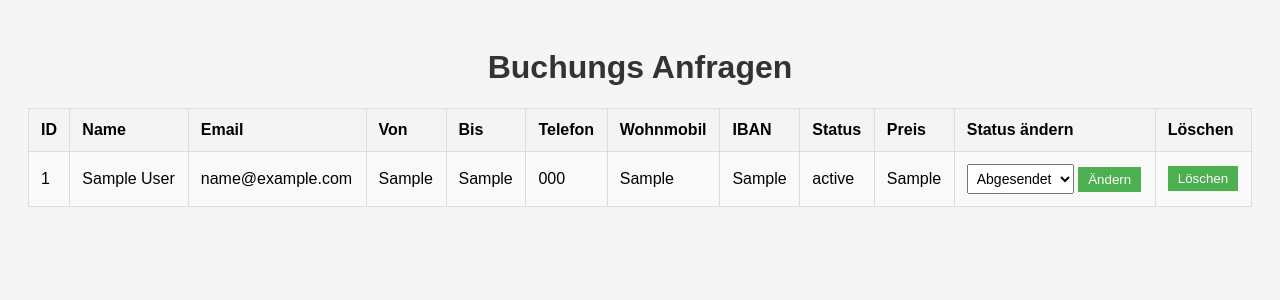
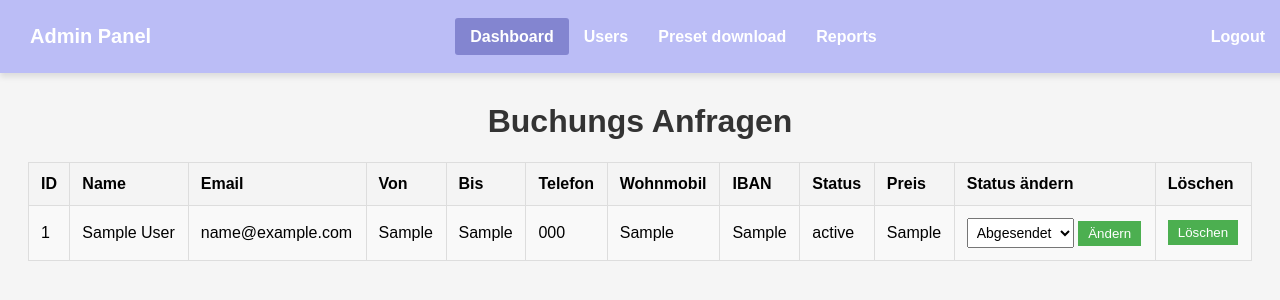
Before and after one commit to Redstonekey/MeinekleineFreiheit, a Flask app: page /admin in a window 1280 px wide. Shown: the top 300 px of the page. Run offline with Flask 3, Linux system fonts and the light colour scheme; the visitor is signed in with stand-in values (Sample User, id 1); tables that the repository leaves empty hold one stand-in row (values such as "Sample post").

Commit message:
add data structure, PDF writing preview, new UI for Admin Pannel and presets for admin

```diff
--- a/main.py
+++ b/main.py
@@ -6,6 +6,8 @@ from datetime import datetime, timedelta
 from email.mime.multipart import MIMEMultipart
 from email.mime.text import MIMEText
 
+
+import pdfplumber
 import pytz
 from flask import (
     Flask,
@@ -16,10 +18,17 @@ from flask import (
     send_file,
     session,
     url_for,
+    blueprints
 )
+from fpdf import FPDF
 from itsdangerous import BadTimeSignature, SignatureExpired, URLSafeTimedSerializer
 
+
+
 app = Flask(__name__)
+from routes.admin import admin_route
+app.register_blueprint(admin_route)
+
 
 app.permanent_session_lifetime = timedelta(minutes=120)
 # Logger konfigurieren
@@ -43,8 +52,35 @@ s = URLSafeTimedSerializer(app.secret_key)
 
 
 
+
+def replace_pdf(input_pdf, output_pdf, replacements):
+    pdf = FPDF()
+    pdf.set_auto_page_break(auto=True, margin=15)
+    # Set UTF-8 encoding for FPDF
+    pdf.set_font('Arial', size=12, style='B',)
+    pdf.add_page()
+
+    with pdfplumber.open(input_pdf) as pdf_reader:
+        for page in pdf_reader.pages:
+            text = page.extract_text()
+            for placeholder, value in replacements.items():
+                # Encode the values before replacing
+                value = value.encode('utf-8')
+                text = text.replace(placeholder, value)
+            # Encode the entire text before passing it to FPDF
+            text = text.encode('utf-8')
+            pdf.set_font("Arial", size=12)
+            pdf.multi_cell(0, 10, text)
+
+    # Output the new PDF
+    pdf.output(output_pdf, 'F')
+
+
+
+
 def generate_confirmation_token(email):
     return s.dumps(email, salt='email-confirm')
+
 
 # Verifikationstoken bestätigen
 def confirm_token(token, expiration=3600):
@@ -55,6 +91,7 @@ def confirm_token(token, expiration=3600):
     except BadTimeSignature:
         return False  # Falscher Token
     return email
+
 
 def send_email(receiver_email, subject, message_body):
     sender_email = 'manfred-eckl@web.de'
@@ -87,12 +124,7 @@ def send_email(receiver_email, subject, message_body):
         print(f"Fehler beim Senden der E-Mail: {e}")
 
 
-
-
 # Beispielwerte für den Aufruf der Funktion
-
-
-
 
 
 # Database setup
@@ -121,7 +153,6 @@ def init_db():
         conn.close()
 
 
-
 @app.route('/test/date-submit', methods=['POST', 'GET'])
 def test_date_submit():
     print("\033[1m" + "\033[31m" + "submit startet" + "\033[0m" + "\033[0m")
@@ -133,6 +164,30 @@ def test_date_submit():
 @app.route('/test/date')
 def test_date():
     return render_template('/test/date.html')
+
+@app.route('/test/pdf', methods=['POST','GET'])
+def test_pdf_render():
+
+    return render_template('/test/pdf_data.html')
+
+@app.route('/test/pdf_submit', methods=['POST','GET'])
+def test_pdf_render_submit():
+    name = request.form['name']
+    email = request.form['email']
+    von = request.form['von']
+    bis = request.form['bis']
+    preis = request.form['preis']
+    replacements = {
+        "{{name}}": name,
+        "{{email}}": email,
+        "{{von}}": von,
+        "{{bis}}": bis,
+        "{{preis}}": preis,
+    }
+
+    replace_pdf("template.pdf", "output.pdf", replacements)
+    path = "output.pdf"
+    return send_file(path, as_attachment=True)
 
 
 @app.route('/wohnmobile')
@@ -200,8 +255,8 @@ def submit():
         'Eine Bestätigungs-E-Mail wurde gesendet. Bitte überprüfen Sie Ihr Postfach.'
     )
 
+    return redirect(url_for('buchen'))
 
-    return redirect(url_for('buchen'))
 
 @app.route('/confirm/<token>')
 def confirm_email(token):
@@ -213,20 +268,19 @@ def confirm_email(token):
 
     conn = sqlite3.connect('data.db')
     c = conn.cursor()
-    c.execute("SELECT id FROM users WHERE email = ?", (email,))
+    c.execute("SELECT id FROM users WHERE email = ?", (email, ))
     user = c.fetchone()
     if user:
-        c.execute("UPDATE users SET status = 'bestätigt' WHERE email = ?", (email,))
+        c.execute("UPDATE users SET status = 'bestätigt' WHERE email = ?",
+                  (email, ))
         conn.commit()
         flash('Ihre E-Mail-Adresse wurde bestätigt. Vielen Dank!', 'success')
     else:
         flash('Die E-Mail-Adresse konnte nicht bestätigt werden.', 'danger')
 
-
-
     if user:
 
-        c.execute("SELECT * FROM users WHERE email = ?", (email,))
+        c.execute("SELECT * FROM users WHERE email = ?", (email, ))
         data_user = c.fetchone()
         # Daten aus der Datenbank extrahieren
         user_id, name, email, von, bis, date, von1, bis1, telephone, wohnmobil, iban, status = data_user
@@ -234,8 +288,7 @@ def confirm_email(token):
         c.execute(
             """INSERT INTO users (
                 status
-            ) VALUES (?)""",
-            ((status)))
+            ) VALUES (?)""", ((status)))
         conn.commit()
 
         # Aktuelles Jahr für die E-Mail erstellen
@@ -256,14 +309,12 @@ def confirm_email(token):
             'Danke fuer Ihre Anfrage!\n'
             'Wir werden uns innerhalb von 48 Stunden bei Ihnen melden! \n\n'
             f'Ihr Team von Meine kleine Freiheit \n'
-            f'(c) {current_year} Meine kleine Freiheit \n'
-        )
+            f'(c) {current_year} Meine kleine Freiheit \n')
 
         # E-Mail senden
         send_email(receiver_email, subject, message_body)
-        print('debug: ' + receiver_email + subject )
+        print('debug: ' + receiver_email + subject)
     conn.close()
-
 
     return redirect(url_for('index'))
 
@@ -345,7 +396,6 @@ def auth_bank_submit():
         return redirect(url_for('auth_bank'))
 
 
-
 @app.route('/change_status', methods=['POST'])
 def change_status():
     if 'admin' in session:
@@ -355,117 +405,16 @@ def change_status():
         # Connect to the database and update the user's status
         conn = sqlite3.connect('data.db')
         c = conn.cursor()
-        c.execute("UPDATE users SET status = ? WHERE id = ?", (new_status, user_id))
+        c.execute("UPDATE users SET status = ? WHERE id = ?",
+                  (new_status, user_id))
         conn.commit()
         conn.close()
 
-        return redirect(url_for('admin'))
+        return redirect(url_for('admin.admin'))
     else:
-        return redirect(url_for('admin'))
+        return redirect(url_for('admin.admin'))
 
 
-@app.route('/logout')
-def logout():
-    session.pop('admin', None)  # Admin-Status aus der Session entfernen
-    return redirect(url_for('admin'))
-
-
-@app.route('/admin', methods=['GET', 'POST'])
-def admin():
-    # Prüfe, ob der Benutzer bereits authentifiziert ist
-    if 'admin' in session:
-        conn = sqlite3.connect('data.db')
-        c = conn.cursor()
-        c.execute("SELECT * FROM users ORDER BY status")
-        users = c.fetchall()
-        conn.close()
-
-        # Log-Datei einlesen
-        with open('admin_login.log', 'r') as file:
-            logs = file.readlines()
-
-        # Definiere die Mitteleuropäische Zeitzone
-        me_zone = pytz.timezone('Europe/Berlin')
-
-        # Holen Sie sich die aktuelle Zeit in dieser Zeitzone
-        me_time = datetime.now(me_zone)
-
-        # Logge die Zeit
-        logger.info('%s admin logged in',
-                    me_time.strftime('%Y-%m-%d %H:%M:%S'))
-        return render_template('admin/admin.html', users=users, logs=logs)
-
-    if request.method == 'POST':
-        password = request.form['password']
-        if password == 'test':  # Einfacher Passwortcheck
-            session['admin'] = True  # Setze Admin-Status in der Session
-            conn = sqlite3.connect('data.db')
-            c = conn.cursor()
-            c.execute("SELECT * FROM users ORDER BY status")
-            users = c.fetchall()
-            conn.close()
-
-            # Log-Datei einlesen
-            with open('admin_login.log', 'r') as file:
-                logs = file.readlines()
-
-            # Definiere die Mitteleuropäische Zeitzone
-            me_zone = pytz.timezone('Europe/Berlin')
-
-            # Holen Sie sich die aktuelle Zeit in dieser Zeitzone
-            me_time = datetime.now(me_zone)
-
-            # Logge die Zeit
-            logger.info('%s admin logged in',
-                        me_time.strftime('%Y-%m-%d %H:%M:%S'))
-            return render_template('admin/admin.html', users=users, logs=logs)
-        else:
-            me_zone = pytz.timezone('Europe/Berlin')
-
-            # Holen Sie sich die aktuelle Zeit in dieser Zeitzone
-            me_time = datetime.now(me_zone)
-            # Logge die Zeit
-            logger.info('%s admin failed to login',
-                        me_time.strftime('%Y-%m-%d %H:%M:%S'))
-
-            return render_template('admin/admin_login_fail.html')
-
-    return render_template('/admin/admin_login.html')  # Zeige Login-Formular
-
-
-@app.route('/delete_user', methods=['POST'])
-def delete_user():
-    if 'admin' in session:
-        user_id = request.form['user_id']  # ID aus dem Formular bekommen
-
-        conn = sqlite3.connect('data.db')
-        c = conn.cursor()
-
-        # Benutzer aus der Datenbank löschen
-        c.execute("DELETE FROM users WHERE id = ?", (user_id,))
-        conn.commit()
-        conn.close()
-        return redirect(url_for('admin'))
-    return redirect(url_for('admin'))  # Zurück zum Admin-Panel
-
-
-
-@app.route('/download/admin_log', methods=['POST', 'GET'])
-def download_file_admin_log():
-    if 'admin' in session:
-        path = "admin_login.log"
-        return send_file(path, as_attachment=True)
-    else:
-        return redirect(url_for('admin'))
-
-
-@app.route('/download/data_base', methods=['POST', 'GET'])
-def download_file_data_base():
-    if 'admin' in session:
-        path = "data.db"
-        return send_file(path, as_attachment=True)
-    else:
-        return redirect(url_for('admin'))
 
 
 
--- a/pyproject.toml
+++ b/pyproject.toml
@@ -12,6 +12,10 @@ routes = "^2.5.1"
 werkzeug = "^3.0.4"
 flask-mail = "^0.10.0"
 itsdangerous = "^2.2.0"
+pdfplumber = "^0.11.4"
+fpdf2 = "2.8.1"
+fpdf = "^1.7.2"
+auth = "^0.5.3"
 
 [tool.pyright]
 # https://github.com/microsoft/pyright/blob/main/docs/configuration.md
--- /dev/null
+++ b/routes/admin.py
@@ -0,0 +1,179 @@
+import logging
+import os
+import smtplib
+import sqlite3
+from datetime import datetime, timedelta
+from email.mime.multipart import MIMEMultipart
+from email.mime.text import MIMEText
+
+
+import pdfplumber
+import pytz
+from flask import (
+    Flask,
+    flash,
+    redirect,
+    render_template,
+    request,
+    send_file,
+    session,
+    url_for,
+)
+from fpdf import FPDF
+from itsdangerous import BadTimeSignature, SignatureExpired, URLSafeTimedSerializer
+from flask import Blueprint
+
+app = Flask(__name__)
+admin_route = Blueprint('admin', __name__)
+
+
+app.permanent_session_lifetime = timedelta(minutes=120)
+# Logger konfigurieren
+logging.basicConfig(level=logging.INFO)
+logger = logging.getLogger(__name__)
+
+logger = logging.getLogger('adminLogger')
+# logger.setLevel(logging.INFO)
+
+file_handler = logging.FileHandler('admin_login.log')
+file_handler.setLevel(logging.INFO)
+logger.addHandler(file_handler)
+
+app.secret_key = 'onetwothree'  # Needed for session management
+now = datetime.now()
+current_year = now.year
+
+password_email = os.environ['password']
+
+s = URLSafeTimedSerializer(app.secret_key)
+
+
+@admin_route.route('/logout')
+def logout():
+    session.pop('admin', None)  # Admin-Status aus der Session entfernen
+    return redirect(url_for('admin.admin'))
+
+
+@admin_route.route('/admin/session', methods=['GET', 'POST'])
+def admin_session_check():
+    if 'admin' in session:
+        return 'Eingeloggt als Admin'
+    else:
+        return 'Nicht eingeloggt'
+
+
+@admin_route.route('/admin/downloadpreset', methods=['GET', 'POST'])
+def admin_users():
+    if 'admin' in session:
+        return render_template('admin/downloadpreset.html')
+    else:
+        return redirect(url_for('admin.admin'))
+
+
+@admin_route.route('/admin', methods=['GET', 'POST'])
+def admin():
+    # Prüfe, ob der Benutzer bereits authentifiziert ist
+    if 'admin' in session:
+        conn = sqlite3.connect('data.db')
+        c = conn.cursor()
+        c.execute("SELECT * FROM users ORDER BY status")
+        users = c.fetchall()
+        conn.close()
+
+        # Log-Datei einlesen
+        with open('admin_login.log', 'r') as file:
+            logs = file.readlines()
+
+        # Definiere die Mitteleuropäische Zeitzone
+        me_zone = pytz.timezone('Europe/Berlin')
+
+        # Holen Sie sich die aktuelle Zeit in dieser Zeitzone
+        me_time = datetime.now(me_zone)
+
+        # Logge die Zeit
+        logger.info('%s admin logged in',
+                    me_time.strftime('%Y-%m-%d %H:%M:%S'))
+        return render_template('admin/admin.html', users=users, logs=logs)
+
+    if request.method == 'POST':
+        password = request.form['password']
+        if password == 'test':  # Einfacher Passwortcheck
+            session['admin'] = True  # Setze Admin-Status in der Session
+            conn = sqlite3.connect('data.db')
+            c = conn.cursor()
+            c.execute("SELECT * FROM users ORDER BY status")
+            users = c.fetchall()
+            conn.close()
+
+            # Log-Datei einlesen
+            with open('admin_login.log', 'r') as file:
+                logs = file.readlines()
+
+            # Definiere die Mitteleuropäische Zeitzone
+            me_zone = pytz.timezone('Europe/Berlin')
+
+            # Holen Sie sich die aktuelle Zeit in dieser Zeitzone
+            me_time = datetime.now(me_zone)
+
+            # Logge die Zeit
+            logger.info('%s admin logged in',
+                        me_time.strftime('%Y-%m-%d %H:%M:%S'))
+            return render_template('admin/admin.html', users=users, logs=logs)
+        else:
+            me_zone = pytz.timezone('Europe/Berlin')
+
+            # Holen Sie sich die aktuelle Zeit in dieser Zeitzone
+            me_time = datetime.now(me_zone)
+            # Logge die Zeit
+            logger.info('%s admin failed to login',
+                        me_time.strftime('%Y-%m-%d %H:%M:%S'))
+
+            return render_template('admin/admin_login_fail.html')
+
+    return render_template('/admin/admin_login.html')  # Zeige Login-Formular
+
+
+@admin_route.route('/admin/login', methods=['GET', 'POST'])
+def admin_login():
+    if request.method == 'POST':
+        password = request.form['password']
+        if password == 'test':  # Einfacher Passwortcheck
+            session['admin'] = True  # Setze Admin-Status in der Session
+    if 'admin' in session:
+        return redirect(url_for('admin.admin'))
+
+    return render_template('admin/admin_login.html')
+
+
+@admin_route.route('/delete_user', methods=['POST'])
+def delete_user():
+    if 'admin' in session:
+        user_id = request.form['user_id']  # ID aus dem Formular bekommen
+
+        conn = sqlite3.connect('data.db')
+        c = conn.cursor()
+
+        # Benutzer aus der Datenbank löschen
+        c.execute("DELETE FROM users WHERE id = ?", (user_id, ))
+        conn.commit()
+        conn.close()
+        return redirect(url_for('admin.admin'))
+    return redirect(url_for('admin.admin'))  # Zurück zum Admin-Panel
+
+
+@admin_route.route('/download/admin_log', methods=['POST', 'GET'])
+def download_file_admin_log():
+    if 'admin' in session:
+        path = "admin_login.log"
+        return send_file(path, as_attachment=True)
+    else:
+        return redirect(url_for('admin.admin'))
+
+
+@admin_route.route('/download/data_base', methods=['POST', 'GET'])
+def download_file_data_base():
+    if 'admin' in session:
+        path = "data.db"
+        return send_file(path, as_attachment=True)
+    else:
+        return redirect(url_for('admin.admin'))
--- a/templates/admin/admin.html
+++ b/templates/admin/admin.html
@@ -49,9 +49,94 @@
         button:hover {
             background-color: #45a049;
         }
+
+
+        .navbar {
+            background-color: #BBBDF6;
+            padding: 15px; /* Padding for the navbar */
+            box-shadow: 0 4px 6px rgba(0, 0, 0, 0.1);
+            display: flex;
+            justify-content: space-between;
+            align-items: center;
+            width: 100%; /* Full width */
+            position: fixed; /* Fixed position to stay at the top */
+            top: 0; /* Align to the top */
+            left: 0; /* Align to the left */
+            z-index: 1000; /* Ensure it stays on top */
+        }
+
+        .navbar ul {
+            list-style-type: none;
+            margin: 0;
+            padding: 0;
+            display: flex;
+            justify-content: center;
+            flex-grow: 1;
+        }
+
+        .navbar li {
+            display: inline;
+        }
+
+        .navbar a {
+            text-decoration: none;
+            color: white;
+            font-weight: bold;
+            padding: 10px 15px;
+            border-radius: 3px;
+            transition: background-color 0.3s ease;
+        }
+
+        .navbar a:hover {
+            background-color: #9A9CE6;
+        }
+
+        .navbar a.active {
+            background-color: #8385D0;
+        }
+
+        .navbar-brand {
+            font-size: 20px;
+            font-weight: bold;
+            color: white;
+            margin-right: auto;
+            padding: 10px 15px; /* Add padding for better spacing */
+        }
+
+        .logout-btn {
+            margin-left: auto;
+            padding: 10px 15px; /* Add padding for better spacing */
+        }
+
+
+
+
+
     </style>
 </head>
+    <nav class="navbar">
+        <!-- Admin Panel Brand (Left) -->
+        <div class="navbar-brand">Admin Panel</div>
+
+        <!-- Center Links -->
+        <ul>
+            <li><a href="admin/dashboard" class="active">Dashboard</a></li>
+            <li><a href="/admin/users">Users</a></li>
+            <li><a href="/admin/downloadpreset">Preset download</a></li>
+            <li><a href="/admin/reports">Reports</a></li>
+        </ul>
+
+        <!-- Logout Button (Right) -->
+        <div class="logout-btn">
+            <a href="/logout">Logout</a>
+        </div>
+    </nav>
+
+
+
+
 <body>
+    <br><br><br>
     <h1>Buchungs Anfragen</h1>
     <table>
         <tr>
@@ -82,7 +167,7 @@
             <td>{{ user[12] }}</td><!-- Status -->
             <td>{{ user[10] }}</td><!-- Preis -->
             <td>
-                <form action="{{ url_for('change_status') }}" method="POST">
+                <form action="{{ url_for('adminchange_status') }}" method="POST">
                     <input type="hidden" name="user_id" value="{{ user[0] }}">
                     <select name="status">
                         <option value="abgesendet" {% if user[11] == 'abgesendet' %}selected{% endif %}>Abgesendet</option>
@@ -94,7 +179,7 @@
                 </form>
             </td>
             <td>
-                <form action="{{ url_for('delete_user') }}" method="POST">
+                <form action="{{ url_for('admin.delete_user') }}" method="POST">
                     <input type="hidden" name="user_id" value="{{ user[0] }}">
                     <button type="submit">Löschen</button>
                 </form>
--- a/templates/admin/admin_login.html
+++ b/templates/admin/admin_login.html
@@ -5,7 +5,7 @@
     <title>Admin Login</title>
 </head>
 <body id="loginForm">
-    <form action="{{ url_for('admin') }}" method="POST" id="login_form">
+    <form action="{{ url_for('admin.admin_login') }}" method="POST" id="login_form">
         <label for="password">Password:</label>
         <input type="password" id="password" name="password" required>
         <br>
--- a/templates/admin/admin_login_fail.html
+++ b/templates/admin/admin_login_fail.html
@@ -5,7 +5,7 @@
     <title>Admin Login</title>
 </head>
 <body id="loginForm">
-    <form action="{{ url_for('admin') }}" method="POST" id="login_form">
+    <form action="{{ url_for('admin.admin') }}" method="POST" id="login_form">
         <label for="password">Password:</label>
         <input type="password" id="password" name="password" required>
         <br>
```
Also changed, not shown: templates/admin/downloadpreset.html (added, +83 -0 lines), templates/test/pdf_data.html (added, +19 -0 lines), routes/__init__.py (added), 5 other files.
